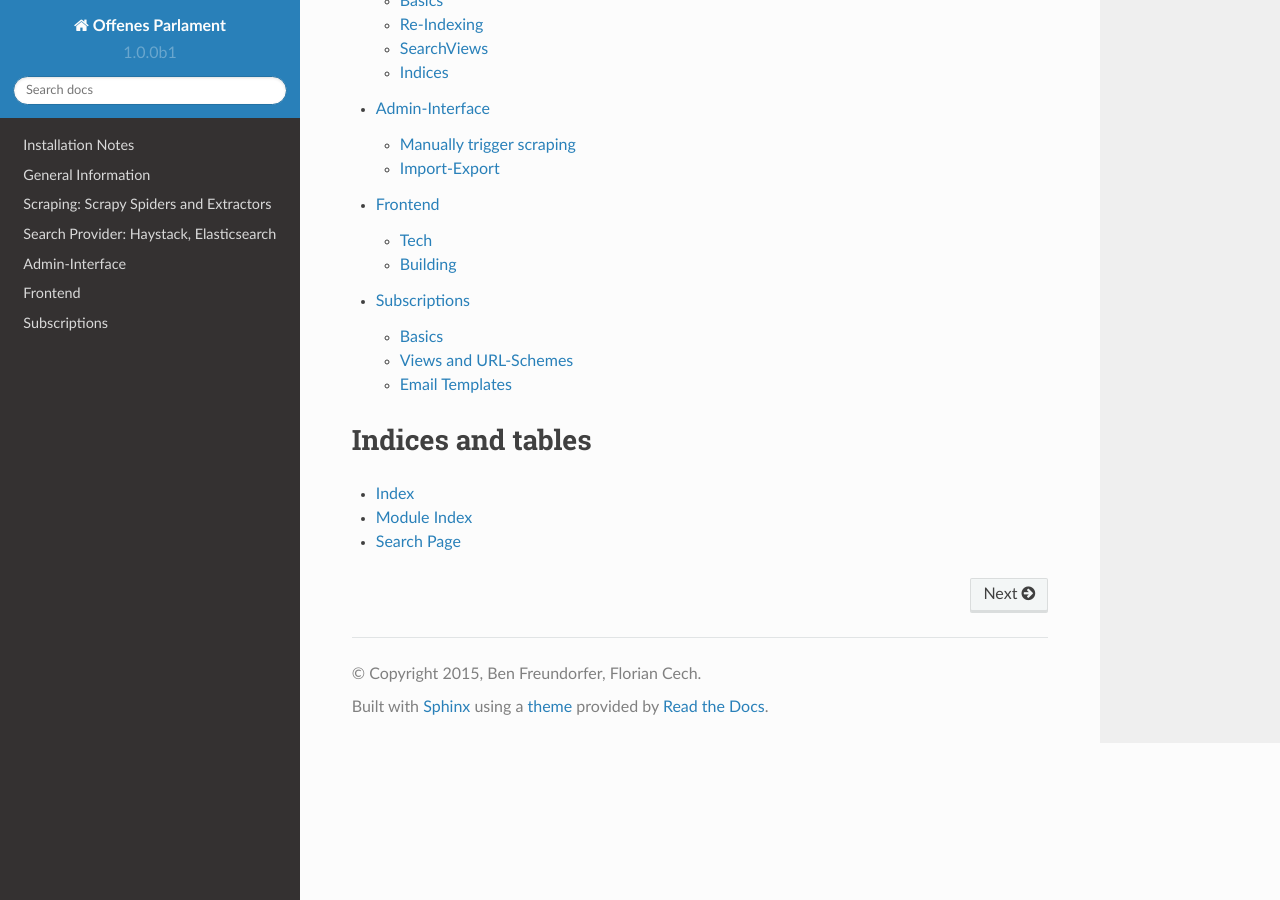
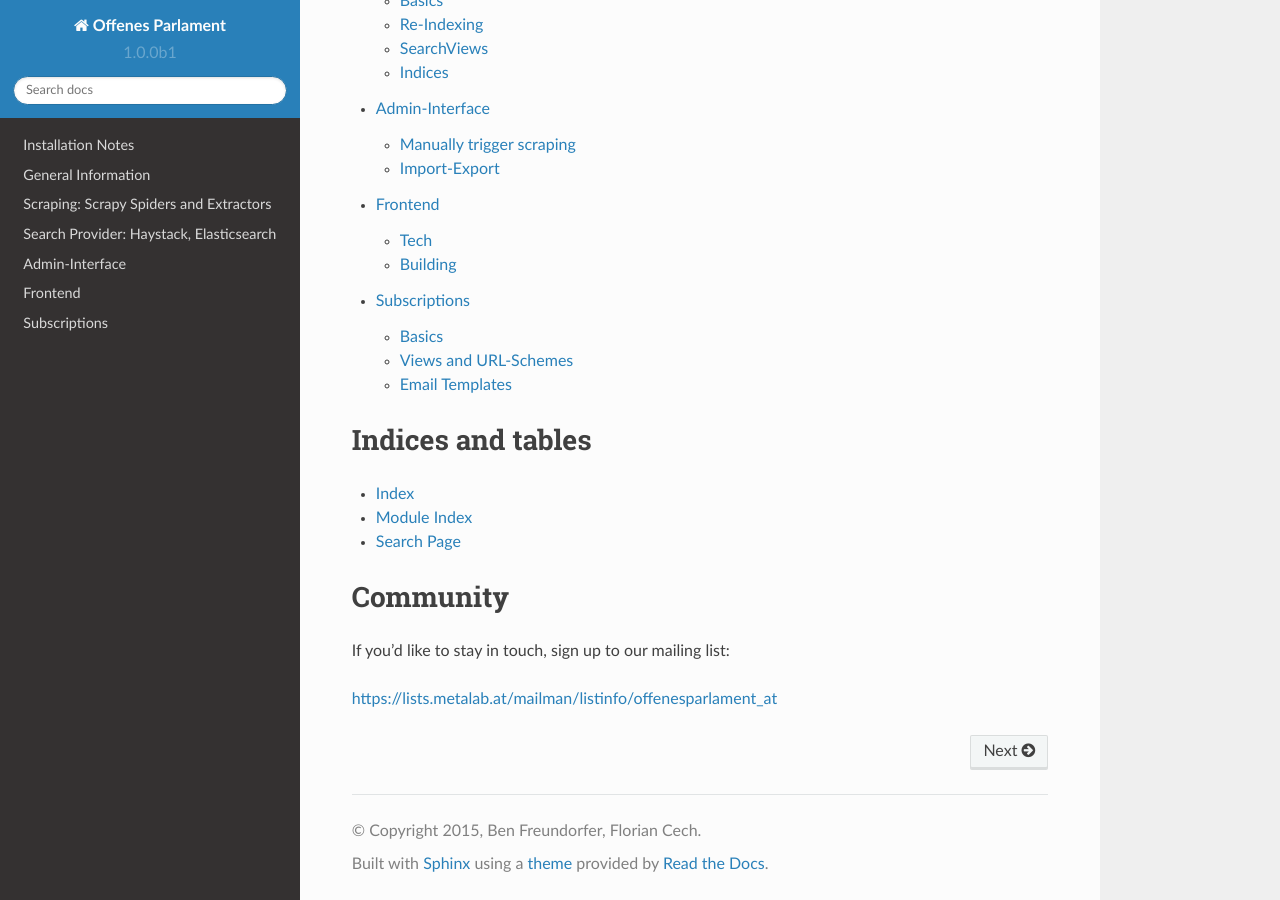
Before and after one commit to Forum-Informationsfreiheit/OffenesParlament, a Sphinx documentation site: the page built from offenesparlament/docs/source/index.rst, in a window 1280 px wide and 900 px high, scrolled down 800 px. Built offline with Sphinx 7.4.7 and the Read the Docs theme 2.0.0, drawn with Linux system fonts in a browser that asks for light colours.

Commit message:
Mailing List in Docs Index

```diff
--- a/offenesparlament/docs/source/index.rst
+++ b/offenesparlament/docs/source/index.rst
@@ -39,3 +39,11 @@ Indices and tables
 * :ref:`genindex`
 * :ref:`modindex`
 * :ref:`search`
+
+
+Community
+=========
+
+If you'd like to stay in touch, sign up to our mailing list:
+
+https://lists.metalab.at/mailman/listinfo/offenesparlament_at
```
